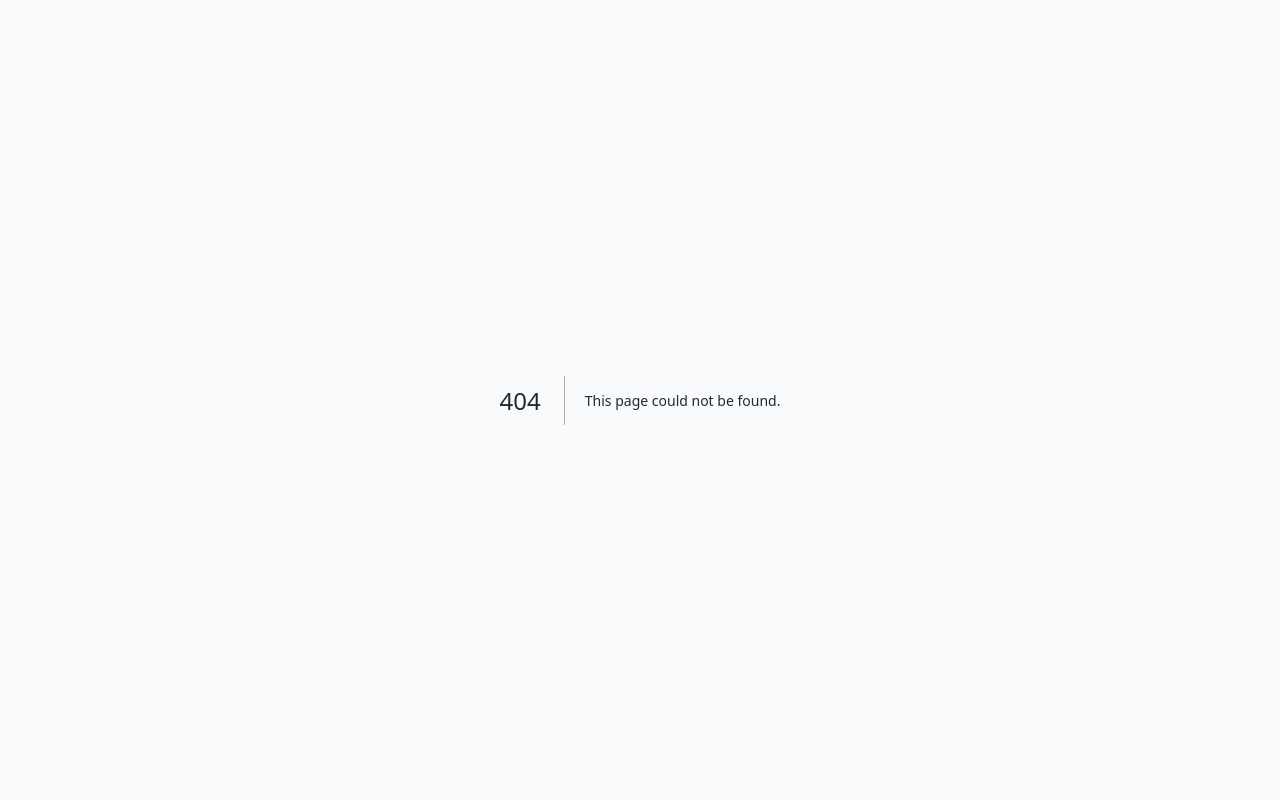
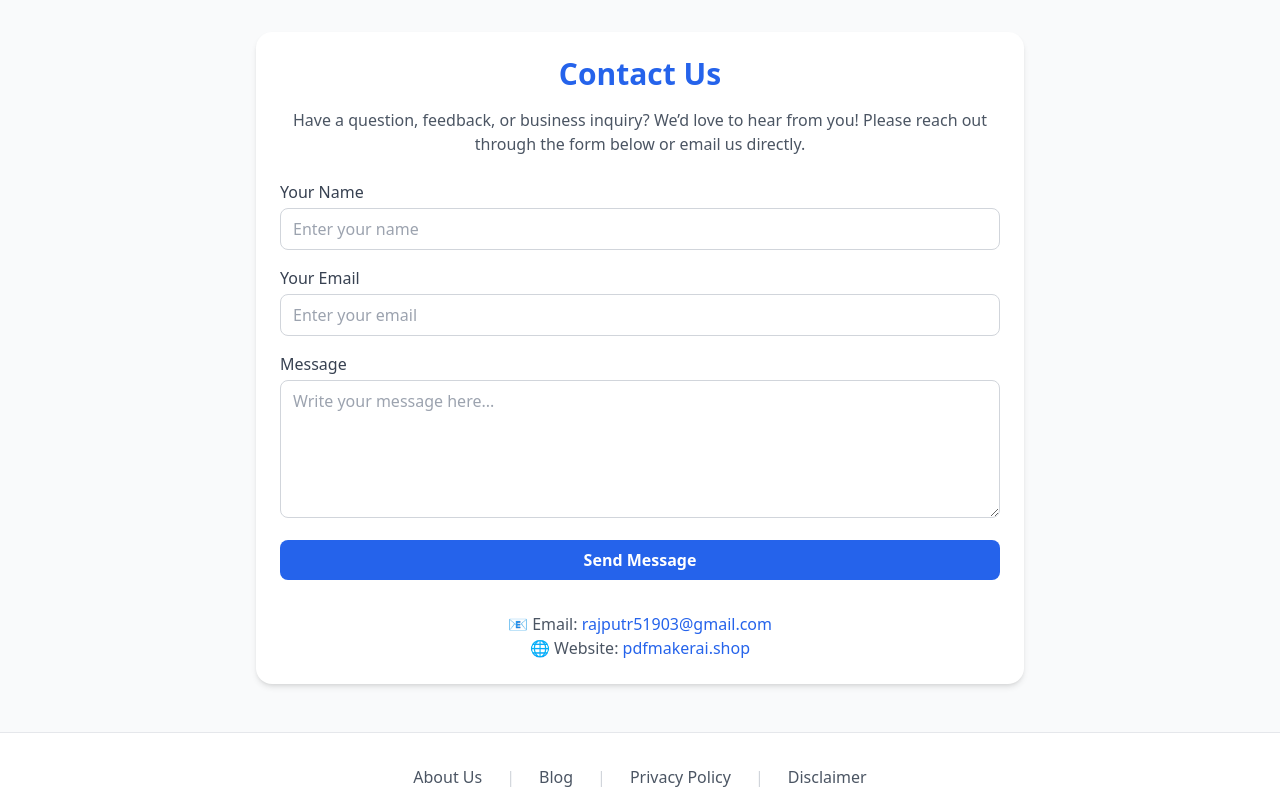
Before and after one commit to studybuild576-commits/my-tool-website, a Next.js app: page /contact in a window 1280 px wide. Before the commit this address had no page. Shown: the top 800 px of the page. Built offline with nearby package versions, Linux system fonts and the light colour scheme.

Commit message:
Create page.tsx

```diff
--- /dev/null
+++ b/app/contact/page.tsx
@@ -0,0 +1,75 @@
+export default function Contact() {
+  return (
+    <div className="max-w-3xl mx-auto p-6 bg-white rounded-2xl shadow-md mt-8 text-gray-800">
+      <h1 className="text-3xl font-bold mb-4 text-blue-600 text-center">
+        Contact Us
+      </h1>
+
+      <p className="text-center text-gray-600 mb-6">
+        Have a question, feedback, or business inquiry?
+        We’d love to hear from you! Please reach out through the form below or email us directly.
+      </p>
+
+      <div className="space-y-4">
+        <form
+          action="https://formsubmit.co/rajputr51903@gmail.com"
+          method="POST"
+          className="space-y-4"
+        >
+          {/* Hidden fields for extra protection */}
+          <input type="hidden" name="_captcha" value="false" />
+          <input
+            type="hidden"
+            name="_next"
+            value="https://pdfmakerai.shop/contact-success"
+          />
+
+          <div>
+            <label className="block text-gray-700 mb-1 font-medium">Your Name</label>
+            <input
+              type="text"
+              name="name"
+              required
+              className="w-full border border-gray-300 rounded-lg px-3 py-2 focus:outline-none focus:ring-2 focus:ring-blue-500"
+              placeholder="Enter your name"
+            />
+          </div>
+
+          <div>
+            <label className="block text-gray-700 mb-1 font-medium">Your Email</label>
+            <input
+              type="email"
+              name="email"
+              required
+              className="w-full border border-gray-300 rounded-lg px-3 py-2 focus:outline-none focus:ring-2 focus:ring-blue-500"
+              placeholder="Enter your email"
+            />
+          </div>
+
+          <div>
+            <label className="block text-gray-700 mb-1 font-medium">Message</label>
+            <textarea
+              name="message"
+              rows={5}
+              required
+              className="w-full border border-gray-300 rounded-lg px-3 py-2 focus:outline-none focus:ring-2 focus:ring-blue-500"
+              placeholder="Write your message here..."
+            ></textarea>
+          </div>
+
+          <button
+            type="submit"
+            className="w-full bg-blue-600 text-white font-semibold py-2 rounded-lg hover:bg-blue-700 transition-colors"
+          >
+            Send Message
+          </button>
+        </form>
+      </div>
+
+      <div className="mt-8 text-center text-gray-600">
+        <p>📧 Email: <a href="mailto:rajputr51903@gmail.com" className="text-blue-600 hover:underline">rajputr51903@gmail.com</a></p>
+        <p>🌐 Website: <a href="https://pdfmakerai.shop" className="text-blue-600 hover:underline">pdfmakerai.shop</a></p>
+      </div>
+    </div>
+  );
+}
```
